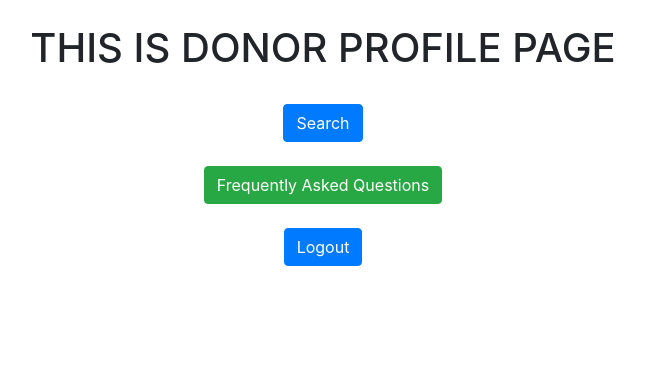
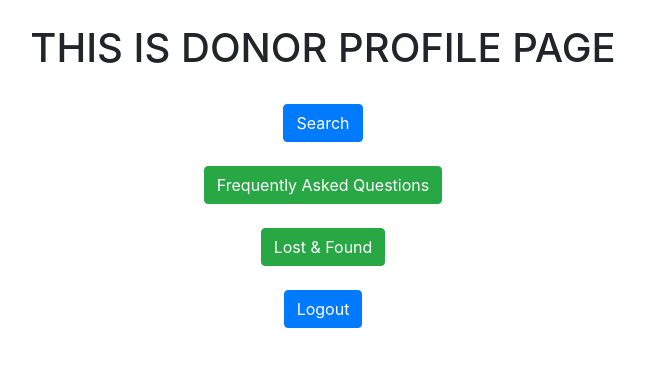
Before and after one commit to ShowmickKar/FIND-YOUR-BRACU-MATES-CSE370-PROJECT-SPRING-2022, a PHP site: page /student_profile.php in a window 1280 px wide. Shown: the top 367 px of the page, without its empty margins (317-962 px from the left). Run offline with PHP 8.4, Linux system fonts and the light colour scheme.

Commit message:
Update student_profile.php

```diff
--- a/student_profile.php
+++ b/student_profile.php
@@ -21,7 +21,9 @@
     <div class='text-center p-4'>
         <a href="search.php" class="btn btn-primary mb-4">Search</a></br>
         <a href="faq.php" class="btn btn-success mb-4">Frequently Asked Questions</a></br>
+        <a href="lost_and_found.php" class="btn btn-success mb-4">Lost & Found</a>   </br>
         <a href="index.php" class="btn btn-primary mb-4">Logout</a>
+
 
 
     </div>
```
